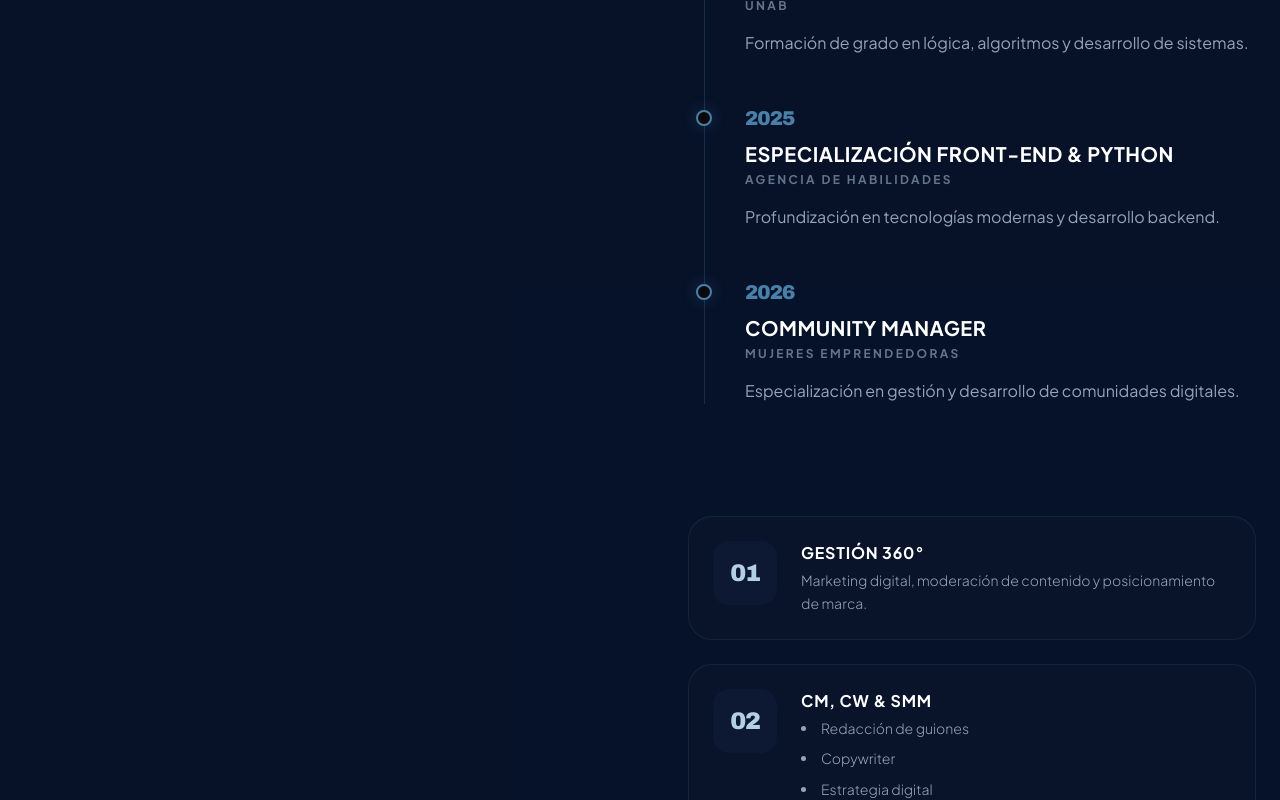
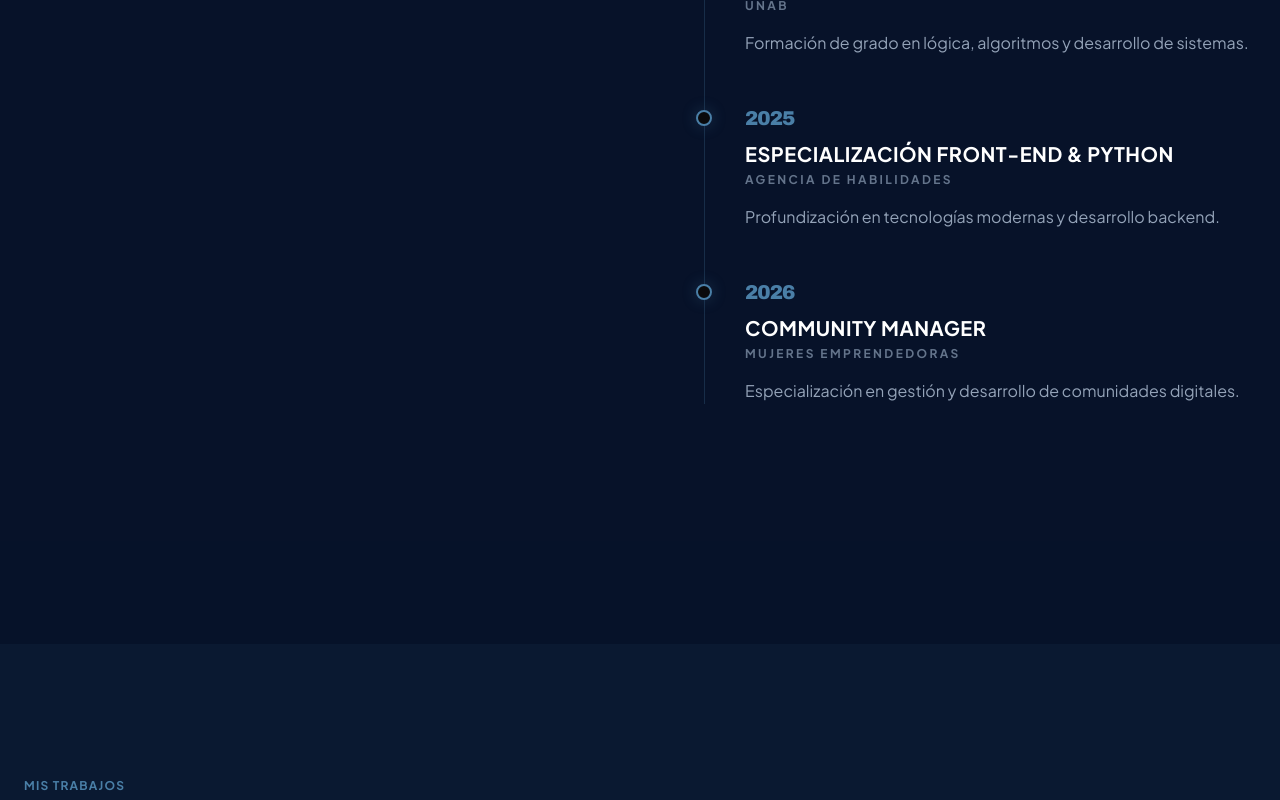
Before and after one commit to CelinaJP/Porfolio-Ce, a React (Vite) app: page / in a window 1280 px wide. Shown: the part 2000-2800 px from the top of the page. Built offline with nearby package versions, Linux system fonts and the light colour scheme.

Commit message:
Nueva sección SOCIAL MEDIA

```diff
--- a/App.tsx
+++ b/App.tsx
@@ -4,6 +4,7 @@ import Navbar from './components/Navbar';
 import Hero from './components/Hero';
 import ExperienceSection from './components/FolkodeSection';
 import Projects from './components/Projects';
+import SocialMedia from './components/SocialMedia';
 import Skills from './components/Skills';
 import Certifications from './components/Certifications';
 import Footer from './components/Footer';
@@ -34,6 +35,7 @@ const App: React.FC = () => {
       <Hero lang={lang} />
       <ExperienceSection lang={lang} />
       <Projects lang={lang} />
+      <SocialMedia lang={lang} />
       <Certifications lang={lang} />
       <Skills lang={lang} />
       <Footer lang={lang} />
--- a/components/Navbar.tsx
+++ b/components/Navbar.tsx
@@ -27,6 +27,7 @@ const Navbar: React.FC<NavbarProps> = ({ lang, onToggleLang }) => {
     { name: t.home, href: '#home' },
     { name: t.exp, href: '#experience' },
     { name: t.projects, href: '#projects' },
+    { name: t.social, href: '#social' },
     { name: t.skills, href: '#skills' },
     { name: t.contact, href: '#contact' },
   ];
--- /dev/null
+++ b/components/SocialMedia.tsx
@@ -0,0 +1,79 @@
+import React from 'react';
+import { translations } from '../translations';
+
+interface Props {
+  lang: 'es' | 'pt';
+}
+
+const reels = [
+  {
+    id: 'DUb3OykDigf',
+    url: 'https://www.instagram.com/reel/DUb3OykDigf/?utm_source=ig_web_copy_link&igsh=MzRlODBiNWFlZA=='
+  },
+  {
+    id: 'DVMTH4sjrXK',
+    url: 'https://www.instagram.com/reel/DVMTH4sjrXK/?utm_source=ig_web_copy_link&igsh=MzRlODBiNWFlZA=='
+  },
+  {
+    id: 'DUBXvDgjurs',
+    url: 'https://www.instagram.com/reel/DUBXvDgjurs/?utm_source=ig_web_copy_link&igsh=MzRlODBiNWFlZA=='
+  }
+];
+
+const SocialMedia: React.FC<Props> = ({ lang }) => {
+  const t = translations[lang].socialMedia || {
+    tag: 'Social Media',
+    title: 'Instagram Reels',
+    description: 'Mira algunos de mis trabajos en Instagram.',
+    reelLabel: 'Reel',
+    openDescription: 'Haz clic para ver el contenido en Instagram.',
+    openButton: 'Ver en Instagram'
+  };
+
+  return (
+    <section id="social" className="py-32 bg-[#020814]">
+      <div className="max-w-7xl mx-auto px-6">
+        <div className="text-center mb-16">
+          <span className="text-accent font-bold tracking-[0.3em] uppercase text-xs">{t.tag}</span>
+          <h2 className="font-heading text-5xl md:text-6xl mt-6 uppercase tracking-tight">
+            {t.title}
+          </h2>
+          <p className="mt-6 text-slate-400 text-lg max-w-3xl mx-auto leading-relaxed">
+            {t.description}
+          </p>
+        </div>
+
+        <div className="grid grid-cols-1 md:grid-cols-2 xl:grid-cols-3 gap-8">
+          {reels.map((reel) => (
+            <div key={reel.id} className="rounded-3xl overflow-hidden border border-cool bg-[#080f1f] shadow-2xl">
+              <div className="aspect-video bg-black">
+                <iframe
+                  title={`Instagram Reel ${reel.id}`}
+                  src={`https://www.instagram.com/reel/${reel.id}/embed`}
+                  className="w-full h-full"
+                  allow="autoplay; clipboard-write; encrypted-media; fullscreen; picture-in-picture"
+                  loading="lazy"
+                  referrerPolicy="no-referrer"
+                />
+              </div>
+              <div className="p-6">
+                <h3 className="text-white font-bold text-xl mb-3">{t.reelLabel} {reel.id}</h3>
+                <p className="text-slate-400 text-sm leading-relaxed">{t.openDescription}</p>
+                <a
+                  href={reel.url}
+                  target="_blank"
+                  rel="noopener noreferrer"
+                  className="inline-flex mt-4 items-center gap-2 px-4 py-3 bg-accent text-black font-bold rounded-full hover:bg-white transition-colors"
+                >
+                  {t.openButton}
+                </a>
+              </div>
+            </div>
+          ))}
+        </div>
+      </div>
+    </section>
+  );
+};
+
+export default SocialMedia;
--- a/translations.ts
+++ b/translations.ts
@@ -5,10 +5,19 @@ export const translations = {
       home: 'Inicio',
       exp: 'Trayectoria',
       projects: 'Proyectos',
+      social: 'Social Media',
       skills: 'Habilidades',
       contact: 'Contacto',
       cta: 'Hablemos',
       downloadCv: 'Descargar CV'
+    },
+    socialMedia: {
+      tag: 'Social Media',
+      title: 'Trabajos en Instagram',
+      description: 'Mira algunos de mis reels más destacados directamente desde Instagram.',
+      reelLabel: 'Reel',
+      openDescription: 'Haz clic para ver el proyecto en Instagram.',
+      openButton: 'Ver en Instagram'
     },
     hero: {
       role: 'Técnica en Programación',
@@ -29,47 +38,7 @@ export const translations = {
       sub: 'Coordinadora y Fundadora de Folkode. ',
       desc1: 'Como líder integral de Folkode, gestiono los proyectos y el desarrollo técnico. Diseño propuestas comerciales personalizadas y planifico la estrategia digital y moderación de contenidos, asegurando que la identidad de la marca se mantenga coherente, segura y atractiva en todos los canales.',
       desc2: 'Me caracterizo por ser una persona razonable y resolutiva, proactiva y colaborativa. Abordo desafíos complejos bajo un prisma lógico, garantizando soluciones efectivas y escalables tanto en la arquitectura de software como en la gestión de comunidades digitales.',
-      cards: [
-        {
-          num: '01',
-          title: 'Gestión 360°',
-          desc: 'Marketing digital, moderación de contenido y posicionamiento de marca.'
-        },
-        {
-          num: '02',
-          title: 'CM, CW & SMM',
-          items: [
-            'Redacción de guiones',
-            'Copywriter',
-            'Estrategia digital',
-            'Creadora de contenido'
-          ]
-        },
-        {
-          num: '03',
-          title: 'Gestión & MK',
-          items: [
-            'Gestión de clientes',
-            'Generación de leads',
-            'Coordinación operativa'
-          ]
-        },
-        {
-          num: '04',
-          title: 'Habilidades Técnicas y de Producto',
-          desc: 'Desarrollo en la interfaz de usuario (HTML5, CSS, React), Diseño de experiencia e interfaz de usuario (Figma, esquemas de página, flujos de usuario) y Gestión de datos (Excel avanzado / Google Sheets para métricas y control).'
-        },
-        {
-          num: '05',
-          title: 'Gestión y Desarrollo Comercial',
-          desc: 'Coordinación de punta a punta de proyectos, Control de calendarios (Tiempos de entrega), Prospección de empresa a empresa y Generación de contactos interesados, Armado y negociación de presupuestos.'
-        },
-        {
-          num: '06',
-          title: 'Habilidades Blandas',
-          desc: 'Comunicación activa, Autonomía para trabajo remoto, Orientación y vocación de servicio al cliente.'
-        }
-      ],
+      cards: [],
       timelineTitle: 'Trayectoria Académica',
       timeline: [
         { year: '2023', title: 'Curso de Excel', institution: 'Coderhouse', desc: 'Dominio de herramientas de análisis y gestión de datos.' },
@@ -128,10 +97,19 @@ export const translations = {
       home: 'Início',
       exp: 'Trajetória',
       projects: 'Projetos',
+      social: 'Social Media',
       skills: 'Habilidades',
       contact: 'Contato',
       cta: 'Vamos conversar',
       downloadCv: 'Baixar CV'
+    },
+    socialMedia: {
+      tag: 'Social Media',
+      title: 'Trabalhos no Instagram',
+      description: 'Veja alguns dos meus reels mais destacados diretamente no Instagram.',
+      reelLabel: 'Reel',
+      openDescription: 'Clique para ver o trabalho no Instagram.',
+      openButton: 'Ver no Instagram'
     },
     hero: {
       role: 'Técnica em Programação',
@@ -150,47 +128,7 @@ export const translations = {
       title3: 'e Integral',      sub: 'Coordenadora e Fundadora da Folkode. Impulsora de ambientes colaborativos onde a identidade, a tecnologia e a cultura convergem para criar soluções de alto valor.',
       desc1: 'Como líder integral da Folkode, gerencio os projetos e coordeno o desenvolvimento técnico. Projeto propostas comerciais personalizadas e lidero a estratégia digital e a moderação de conteúdos, garantindo que a identidade da marca permaneça coerente, segura e atraente em todos os seus canais.',
       desc2: 'Caracterizo-me por ser uma persona razoável e resolutiva, proativa e colaborativa. Abordo desafios complexos sob um prisma lógico e racional, garantindo soluções eficazes e escaláveis tanto na arquitetura de software quanto na gestão de comunidades digitais.',
-      cards: [
-        {
-          num: '01',
-          title: 'Gestão 360°',
-          desc: 'Marketing digital, moderação de conteúdo e posicionamento de marca.'
-        },
-        {
-          num: '02',
-          title: 'CM, CW & SMM',
-          items: [
-            'Redação de roteiros',
-            'Copywriter',
-            'Estratégia digital',
-            'Criadora de conteúdo'
-          ]
-        },
-        {
-          num: '03',
-          title: 'Gestão & MK',
-          items: [
-            'Gestão de clientes',
-            'Geração de leads',
-            'Coordenação operativa'
-          ]
-        },
-        {
-          num: '04',
-          title: 'Habilidades Técnicas e de Produto',
-          desc: 'Desenvolvimento na interface do usuário (HTML5, CSS, React), Design de experiência e interface do usuário (Figma, esquemas de página, fluxos de usuário) e Gestão de dados (Excel avançado / Google Sheets para métricas e controle).'
-        },
-        {
-          num: '05',
-          title: 'Gestão e Desenvolvimento Comercial',
-          desc: 'Coordenação de ponta a ponta de projetos, Controle de cronogramas (Prazos de entrega), Prospecção de empresa para empresa e Geração de contatos interessados, Elaboração e negociação de orçamentos.'
-        },
-        {
-          num: '06',
-          title: 'Habilidades Interpessoais (Soft Skills)',
-          desc: 'Comunicação ativa, Autonomia para trabalho remoto, Orientação e vocação de atendimento ao cliente.'
-        }
-      ],
+      cards: [],
       timelineTitle: 'Trajetória Acadêmica',
       timeline: [
         { year: '2023', title: 'Curso de Excel', institution: 'Coderhouse', desc: 'Domínio de ferramentas de análise e gestão de dados.' },
```
